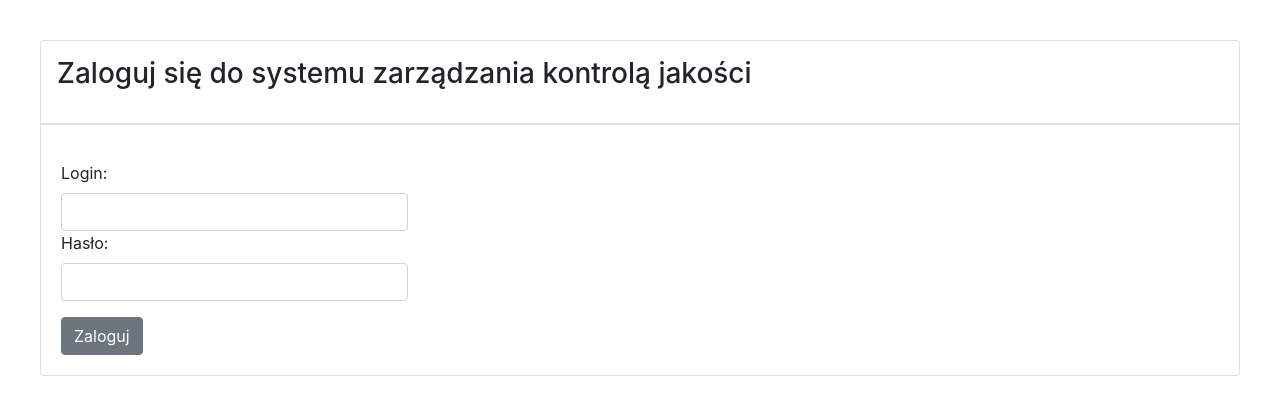
After one commit to adam91091/cx_quality_control, a Django app: page /users/login/ in a window 1280 px wide. The commit adds this page. Shown: the top 415 px of the page. Run offline with Django 3.2, Linux system fonts and the light colour scheme; parts of the project's set-up code (start-up, migrations or seed data) failed here and were passed over; some libraries are stand-ins or nearby versions.

Commit message:
Add login form; Add login & logout views; Add CxUser ModelForm; Update urls & messages;

```diff
--- a/apps/products/templates/product_form.html
+++ b/apps/products/templates/product_form.html
@@ -10,7 +10,7 @@
         </h3>
     </div>
     <hr class="border border-default">
-    <form id="client-form" method="post" class="mb-0 needs-validation" novalidate>
+    <form id="product-form" method="post" class="mb-0 needs-validation" novalidate>
     {% csrf_token %}
     <div class="form-group card-body mb-0">
         <div class="row">
--- a/apps/users/forms.py
+++ b/apps/users/forms.py
@@ -1,5 +1,8 @@
+from django import forms
+
 from django.contrib.auth.forms import UserCreationForm, UserChangeForm
 from .models import CxUser
+from ..forms_utils import BASIC_REQ_STYLE
 
 
 class CxUserCreationForm(UserCreationForm):
@@ -14,3 +17,22 @@ class CxUserChangeForm(UserChangeForm):
     class Meta:
         model = CxUser
         fields = ('username', 'email')
+
+
+class CxUserLoginForm(forms.ModelForm):
+    validation_hints = {'username': "Nazwa użytkownika powinna składać się z 5 literowego skrótu imienia i nazwiska",
+                        'password': "Hasło powinno składać się z przynajmniej 8 znaków"}
+
+    class Meta:
+        model = CxUser
+        fields = ('username', 'password')
+
+        labels = {
+            'username': "Login",
+            'password': "Hasło",
+        }
+
+        widgets = {
+            'username': forms.TextInput(attrs={**BASIC_REQ_STYLE, **{'style': 'width: 30%'}}),
+            'password': forms.PasswordInput(attrs={**BASIC_REQ_STYLE, **{'style': 'width: 30%'}}),
+        }
--- a/apps/users/models.py
+++ b/apps/users/models.py
@@ -3,5 +3,5 @@ from django.contrib.auth.models import AbstractUser
 
 
 class CxUser(AbstractUser):
-    """This is custom django user model"""
+    """User app model extends django user model"""
     pass
--- /dev/null
+++ b/apps/users/templates/login_form.html
@@ -0,0 +1,33 @@
+{% extends 'base.html' %}
+{% load static %}
+{% load filters %}
+
+{% block navbar %}{% endblock %}
+{% block content %}
+<div class="card m-0 p-0 rounded" >
+    <div class="header p-2 grey lighten-2">
+        <h3 class="m-2">
+            Zaloguj się do systemu zarządzania kontrolą jakości
+        </h3>
+    </div>
+    <hr class="border border-default">
+    <form id="login-form" method="post" class="mb-0 needs-validation" novalidate>
+        {% csrf_token %}
+            <div class="form-group card-body mb-0">
+                {{ login_form.username.label_tag }}
+                {{ login_form.username }}
+                <div class="invalid-feedback">
+                    {{ login_form.validation_hints|get_item:'username' }}
+                </div>
+                {{ login_form.password.label_tag }}
+                {{ login_form.password }}
+                <div class="invalid-feedback">
+                    {{ login_form.validation_hints|get_item:'password' }}
+                </div>
+                <span>
+                    <input type="submit" value="Zaloguj" class="mt-3 btn btn-secondary">
+                </span>
+            </div>
+    </form>
+</div>
+{% endblock %}
--- /dev/null
+++ b/apps/users/templatetags/filters.py
@@ -0,0 +1,6 @@
+from django.template.defaulttags import register
+
+
+@register.filter
+def get_item(dictionary, key):
+    return dictionary.get(key)
--- /dev/null
+++ b/apps/users/urls.py
@@ -0,0 +1,9 @@
+from django.urls import path
+from . import views
+
+app_name = 'users'
+
+urlpatterns = [
+    path('login/', views.user_login, name='user_login'),
+    path('logout/', views.user_logout, name='user_logout'),
+]
--- a/apps/users/views.py
+++ b/apps/users/views.py
@@ -1,3 +1,32 @@
-from django.shortcuts import render
+from django.contrib import messages
+from django.shortcuts import render, redirect
+from django.contrib.auth import login, logout, authenticate
 
-# Create your views here.
+from apps.users.forms import CxUserLoginForm
+from apps.views_utils import VIEW_MSG
+
+
+def user_login(request):
+    if request.method == 'POST':
+        username = request.POST.get('username')
+        password = request.POST.get('password')
+        user = authenticate(username=username, password=password)
+        if user:
+            if user.is_active:
+                login(request=request, user=user)
+                messages.success(request, message=VIEW_MSG['user']['login_success'])
+                return redirect(to='clients:clients_list')
+            else:
+                messages.error(request, message=VIEW_MSG['user']['inactive'])
+        else:
+            messages.error(request, message=VIEW_MSG['user']['login_fail'])
+
+    login_form = CxUserLoginForm()
+    return render(request, 'login_form.html', {'login_form': login_form})
+
+
+def user_logout(request):
+    if request.user.is_active:
+        logout(request=request)
+        messages.success(request, message=VIEW_MSG['user']['logout_success'])
+    return redirect(to='users:user_login')
--- a/apps/views_utils.py
+++ b/apps/views_utils.py
@@ -31,6 +31,11 @@ VIEW_MSG = {'client': {'new_success': "Utworzono nowego klienta",
                                                    "Wystąpiły następujące błędy formularza:",
                                    'close_success': "Pomiary zostały zakończone",
                                    },
+            'user': {'login_success': 'Logowanie zakończyło się sukcesem',
+                     'logout_success': 'Wylogowano z systemu',
+                     'login_fail': 'Logowanie nieudane: niepoprawny login lub hasło',
+                     'inactive': "Użytkownik jest nieaktywny i został zablokowany w systemie",
+                     }
             }
 
 
--- a/cx_quality_control/urls.py
+++ b/cx_quality_control/urls.py
@@ -16,9 +16,13 @@ Including another URLconf
 from django.contrib import admin
 from django.urls import path, include
 
+from apps.users import views
+
 urlpatterns = [
+    path('', views.user_login, name='user_login'),
     path('admin/', admin.site.urls),
     path('clients/', include('apps.clients.urls')),
     path('products/', include('apps.products.urls')),
     path('orders/', include('apps.orders.urls')),
+    path('users/', include('apps.users.urls')),
 ]
--- a/templates/_navbar.html
+++ b/templates/_navbar.html
@@ -10,12 +10,12 @@
       <li>
           <a class="nav-link" href="{% url 'orders:orders_list' %}?clear_filters=true">Zlecenia produkcyjne</a>
       </li>
-
   </ul>
     <ul class="navbar-nav ml-auto" >
         <li class="nav-item">
-{#            <a class="nav-link" href="#">Wyloguj się</a>#}
-{#            <a class="nav-link" href="#"> Zaloguj się</a>#}
+            {% if user.is_authenticated %}
+                <a class="nav-link" href="{% url 'users:user_logout' %}">Wyloguj się</a>
+            {% endif %}
         </li>
     </ul>
 </nav>
```
Also changed, not shown: apps/users/templatetags/__init__.py (added).
